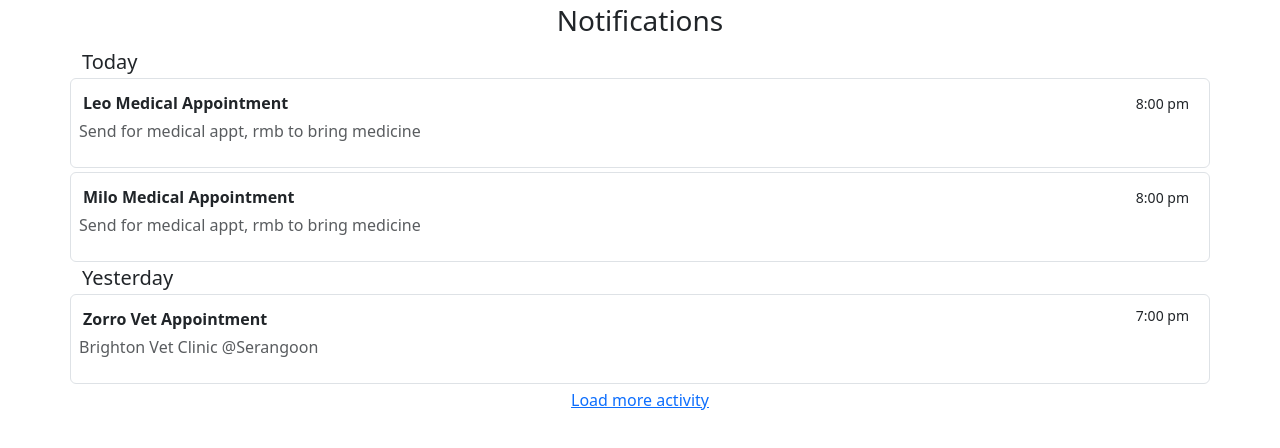
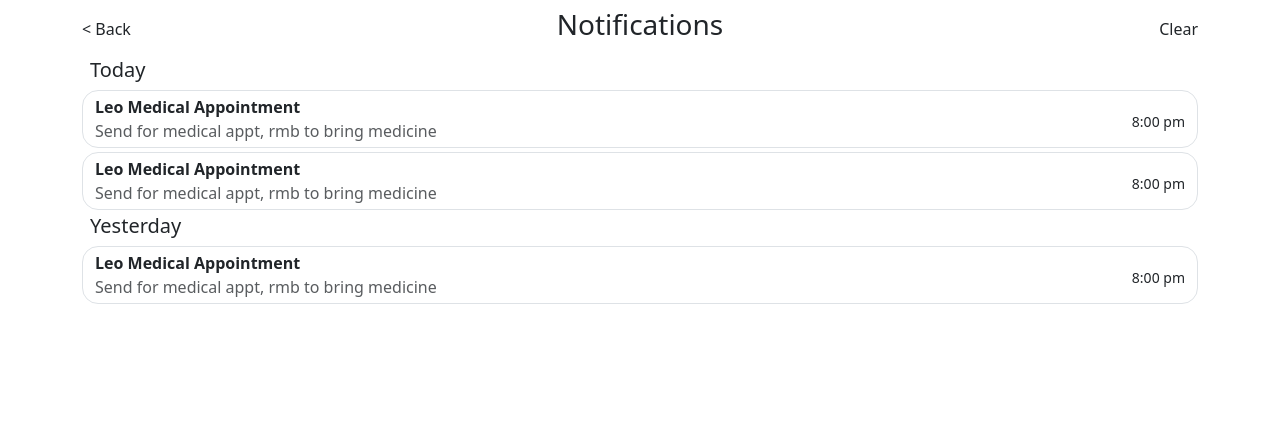
Before and after one commit to brandonhjh/PawfectPals, a Vue app in the folder pawfectpal-frontend/: page /notifications in a window 1280 px wide. Shown: the top 448 px of the page. Built offline with nearby package versions, Linux system fonts and the light colour scheme; no server answers.

Commit message:
notif page also fixed to fit figma
back button also works

```diff
--- a/pawfectpal-frontend/src/views/Notifications-view.vue
+++ b/pawfectpal-frontend/src/views/Notifications-view.vue
@@ -1,85 +1,94 @@
 <template lang="html">
-  <div>
-    <h3 class="p-1 text-center text decoration underline">Notifications</h3 >
+  <nav class="navbar nav-bar-expand-lg">
+    <div class="container">
+      <div class="col-2 text-start">
+        <div class="navbar-nav" @click="goToHome">&lt; Back</div>
+      </div>
+      <div class="col-8 d-flex justify-content-center align-items-center">
+        <h3>Notifications</h3>
+      </div>
+      <div class="col-2 text-end">Clear</div>
+    </div>
+  </nav>
+
+  <div class="container bg-white text-start">
+    <h5 class="col px-2">Today</h5>
   </div>
 
-  <section class="section-50 ">
-    <div class="container bg-white text-start ">
-      <h5 class="col-sm-12 my-1">Today <i class="fa fa-bell text-muted"></i></h5>
-    </div>
-
-
-
-
-          <div class="container my-1">
-            <div class="row rounded border border-muted bg-white ">
-              <div class="col-8 p-2">
-                <div class="p-1 bg-white text-start  ">
+  <div class="container">
+    <div class="row mx-0 pt-1 mb-1 rounded-4 border border-muted">
+      <div class="col-8">
+        <div class="bg-white text-start">
           <b>Leo Medical Appointment </b>
         </div>
-                <p class="text-muted text-start">
+        <p class="text-muted text-start mb-1">
           Send for medical appt, rmb to bring medicine
         </p>
       </div>
-              <div class="col-4 ">
-                <div class="p-2 my-1 bg-white text-dark text-end "><small>8:00 pm</small></div>
+      <div class="col-4 d-flex justify-content-end">
+        <div class="d-flex align-items-center">
+          <div class="text-end">
+            <small>8:00 pm</small>
+          </div>
+        </div>
       </div>
     </div>
 
+    <div class="row mx-0 pt-1 mb-1 rounded-4 border border-muted">
+      <div class="col-8">
+        <div class="bg-white text-start">
+          <b>Leo Medical Appointment </b>
         </div>
-
-          <div class="container my-1">
-            <div class="row rounded border border-muted bg-white ">
-              <div class="col-8 p-2">
-                <div class="p-1 bg-white text-start  ">
-                  <b>Milo Medical Appointment </b>
-                </div>
-                <p class="text-muted text-start">
+        <p class="text-muted text-start mb-1">
           Send for medical appt, rmb to bring medicine
         </p>
       </div>
-              <div class="col-4 ">
-                <div class="p-2 my-1 bg-white text-dark text-end "><small>8:00 pm</small></div>
+      <div class="col-4 d-flex justify-content-end">
+        <div class="d-flex align-items-center">
+          <div class="text-end">
+            <small>8:00 pm</small>
+          </div>
+        </div>
+      </div>
     </div>
   </div>
 
+  <div class="container text-start">
+    <h5 class="col px-2">Yesterday</h5>
   </div>
 
-
-
-    <div class="container bg-8b9d83 text-start">
-      <h5 class="col-sm-12 my-1">Yesterday <i class="fa fa-bell text-muted"></i></h5>
+  <div class="container">
+    <div class="row mx-0 pt-1 mb-1 rounded-4 border border-muted">
+      <div class="col-8">
+        <div class="bg-white text-start">
+          <b>Leo Medical Appointment </b>
         </div>
-
-
-          <div class="container my-1 ">
-            <div class="row rounded border border-muted bg-white ">
-              <div class="col-8 p-2">
-                <div class="p-1 bg-white text-dark text-start">
-                  <b>Zorro Vet Appointment</b>
+        <p class="text-muted text-start mb-1">
+          Send for medical appt, rmb to bring medicine
+        </p>
       </div>
-                <p class="text-muted text-start">Brighton Vet Clinic @Serangoon</p>
-              </div>
-              <div class="col-4">
-                <div class="p-2 bg-white text-dark text-end"><small>7:00 pm</small></div>
+      <div class="col-4 d-flex justify-content-end">
+        <div class="d-flex align-items-center">
+          <div class="text-end">
+            <small>8:00 pm</small>
           </div>
         </div>
-
       </div>
-
-
-    <div class="text-center">
-      <a href="#!" class="dark-link">Load more activity</a>
     </div>
-  </section>
+  </div>
 </template>
 
 <script>
 export default {
   name: "Notifications-view",
   components: {},
+  methods: {
+    goToHome() {
+      console.log("Otw to home page");
+      this.$router.push("/");
+    },
+  },
 };
 </script>
 
-<style lang="css">
-</style>
+<style lang="css"></style>
```
Lines whose indentation alone changed are shown as unchanged.
